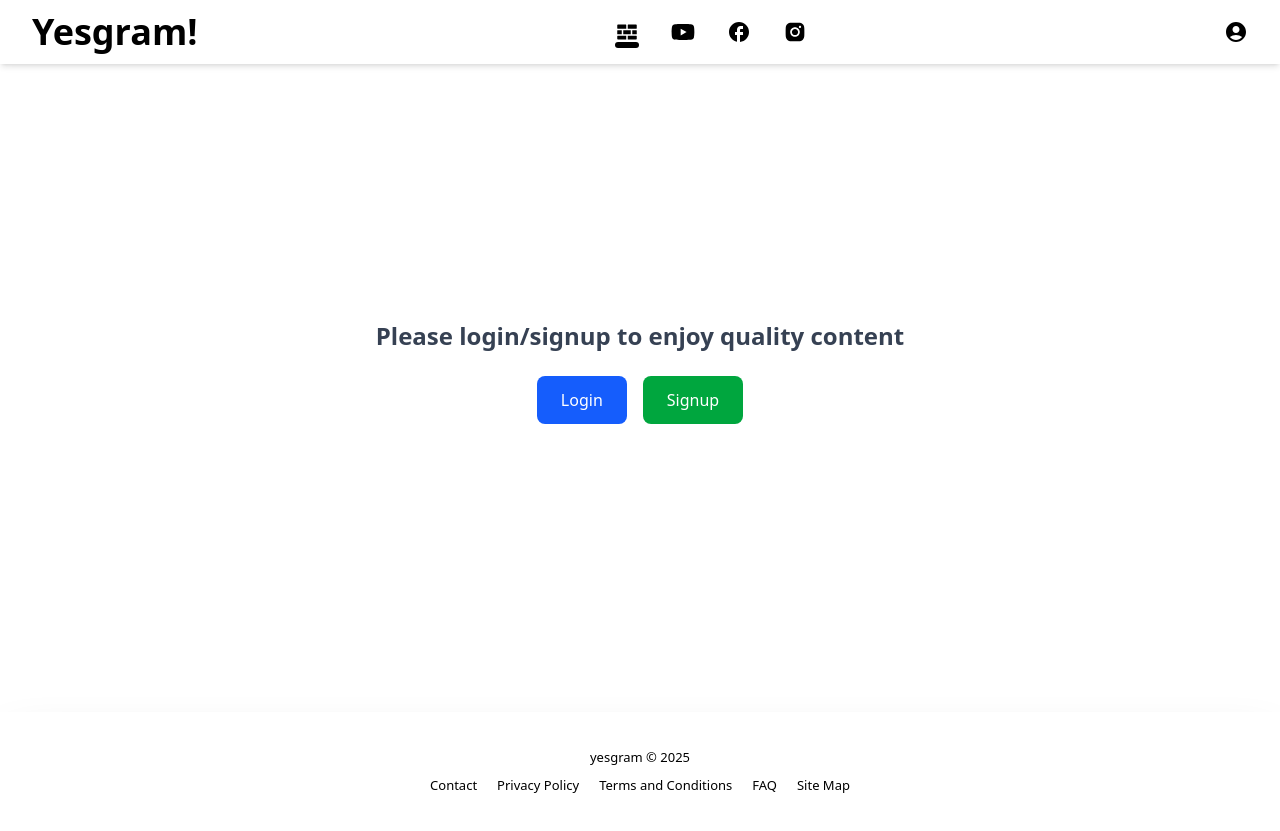
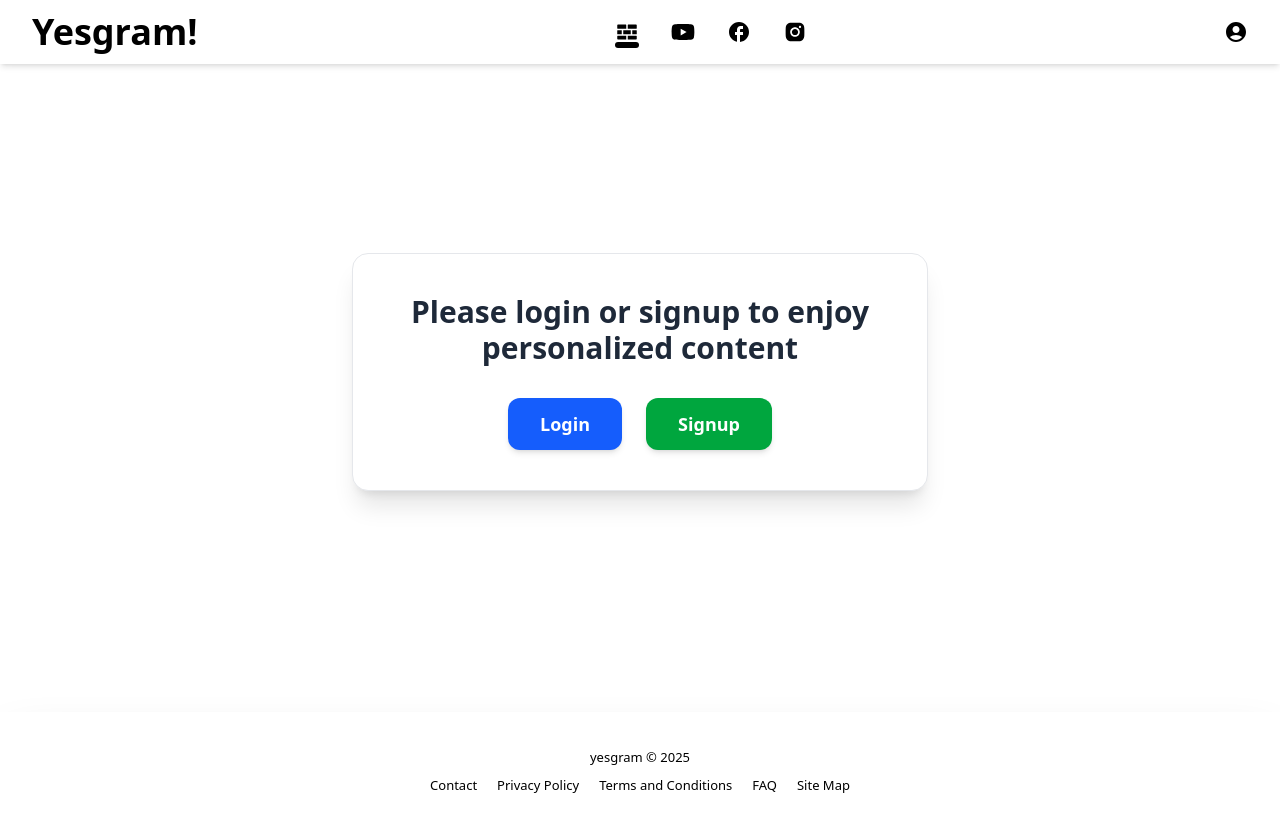
Before and after one commit to Zilan-Hasnath-Lithon/Yesgram-frontend, a React (Vite) app: page / in a window 1280 px wide. Built offline with nearby package versions, Linux system fonts and the light colour scheme.

Commit message:
Home.jsx

```diff
--- a/src/pages/Home.jsx
+++ b/src/pages/Home.jsx
@@ -30,7 +30,7 @@ const Home = () => {
             }
             fetchFeed()
         } else {
-            setLoading(false) // stop loading if no user
+            setLoading(false)
         }
     }, [apiUrl])
 
@@ -46,64 +46,76 @@ const Home = () => {
     return (
         <>
             <Header />
-            <div className=" min-h-[84vh] flex flex-col items-center justify-center pt-[72px]">
+            <div className="min-h-[84vh] flex flex-col items-center justify-center pt-[72px] px-4">
+
                 {!user ? (
-                    <div className="text-center space-y-6">
-                        <p className="text-2xl font-semibold text-gray-700">
-                            Please login/signup to enjoy quality content
+                    <div className="text-center space-y-8 bg-white p-10 rounded-2xl shadow-xl border border-gray-200 max-w-xl w-full">
+                        <p className="text-3xl font-bold text-gray-800">
+                            Please login or signup to enjoy personalized content
                         </p>
-                        <div className="flex gap-4 justify-center">
+
+                        <div className="flex gap-6 justify-center">
                             <button
                                 onClick={() => navigate("/login")}
-                                className="px-6 py-3 bg-blue-600 text-white rounded-lg hover:bg-blue-700 transition"
+                                className="px-8 py-3 bg-blue-600 text-white text-lg font-semibold rounded-xl shadow-md hover:bg-blue-700 transition"
                             >
                                 Login
                             </button>
+
                             <button
                                 onClick={() => navigate("/signup")}
-                                className="px-6 py-3 bg-green-600 text-white rounded-lg hover:bg-green-700 transition"
+                                className="px-8 py-3 bg-green-600 text-white text-lg font-semibold rounded-xl shadow-md hover:bg-green-700 transition"
                             >
                                 Signup
                             </button>
                         </div>
                     </div>
                 ) : (
-                    <div className="grid grid-cols-1 sm:grid-cols-2 lg:grid-cols-3 gap-6 w-full">
+                    <div className="grid grid-cols-1 sm:grid-cols-2 lg:grid-cols-3 gap-8 w-full max-w-7xl">
+
                         {feed.length === 0 ? (
                             <p className="col-span-full text-center text-gray-500">
                                 No content available for your interests.
                             </p>
                         ) : (
                             feed.map((item, index) => (
-                                <div key={index} className="flex flex-col items-center">
+                                <div
+                                    key={index}
+                                    className="flex flex-col bg-white p-4 rounded-2xl shadow-lg hover:shadow-xl transition"
+                                >
                                     {item.media === "Youtube" && (
                                         <iframe
-                                            className="w-full h-52 rounded-[10px]"
+                                            className="w-full h-60 rounded-xl"
                                             src={item.link
-                                                .replace('watch?v=', 'embed/')
-                                                .replace('youtu.be/', 'www.youtube.com/embed/')}
+                                                .replace("watch?v=", "embed/")
+                                                .replace("youtu.be/", "www.youtube.com/embed/")}
                                             allowFullScreen
                                             title={item.title}
                                         ></iframe>
                                     )}
+
                                     {item.media === "Facebook" && (
                                         <iframe
-                                            className="w-full h-52 rounded-[10px]"
-                                            src={item.link.includes('/videos/')
-                                                ? `https://www.facebook.com/plugins/video.php?href=${encodeURIComponent(item.link)}`
-                                                : `https://www.facebook.com/plugins/post.php?href=${encodeURIComponent(item.link)}`}
+                                            className="w-full h-60 rounded-xl"
+                                            src={
+                                                item.link.includes("/videos/")
+                                                    ? `https://www.facebook.com/plugins/video.php?href=${encodeURIComponent(item.link)}`
+                                                    : `https://www.facebook.com/plugins/post.php?href=${encodeURIComponent(item.link)}`
+                                            }
                                             allowFullScreen
-                                            title={item.title || 'Facebook Post'}
+                                            title={item.title || "Facebook Post"}
                                         ></iframe>
                                     )}
+
                                     {item.media === "Instagram" && (
                                         <blockquote
-                                            className="instagram-media w-full"
+                                            className="instagram-media w-full rounded-xl overflow-hidden"
                                             data-instgrm-permalink={item.link}
                                             data-instgrm-version="14"
                                         ></blockquote>
                                     )}
-                                    <p className="text-lg font-semibold mt-2 text-center">
+
+                                    <p className="text-lg font-semibold mt-3 text-center text-gray-800">
                                         {item.title} || {item.category}
                                     </p>
                                 </div>
```
